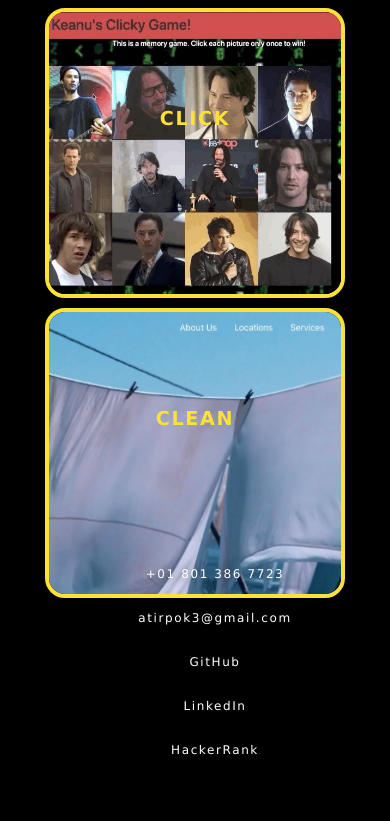
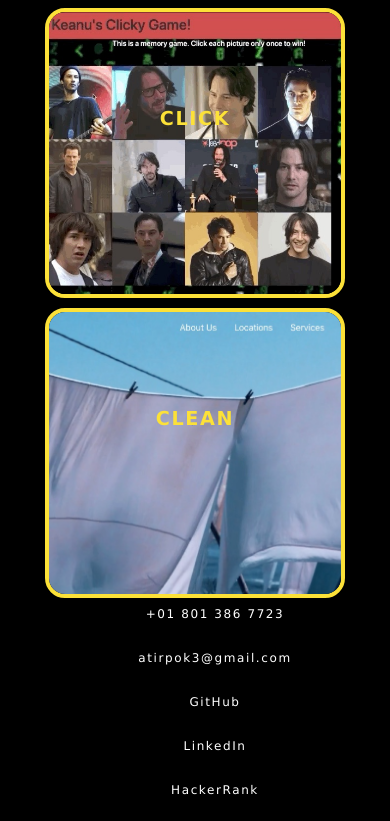
Before and after one commit to androosk/react-portfolio, a React (Create React App) app: page / in a window 390 px wide. Shown: the part 1393-2214 px from the top of the page. Before the commit the page ends 2174 px from the top, so only its background shows below. Built offline with nearby package versions, Linux system fonts and the light colour scheme.

Commit message:
fixed more ui issues

```diff
--- a/src/index.css
+++ b/src/index.css
@@ -56,6 +56,7 @@ header nav ul li a:hover {
   border-radius: 15px;
   text-shadow: none;
 }
+
 .project-row {
   display: inline-flex;
   flex-wrap: wrap;
@@ -184,7 +185,7 @@ footer {
   display: flex;
   justify-content: space-around;
   flex-wrap: wrap;
-  margin-top: 25px;
+  margin-top: 50px;
 }
 
 footer p {
@@ -289,8 +290,8 @@ footer nav ul li a:hover {
     padding: unset;
   }
   footer {
-    display: unset;
-    /* margin-top: 80px; */
+    /* display: unset; */
+    margin-top: 40px;
     text-align: center;
   }
   footer nav ul {
```
